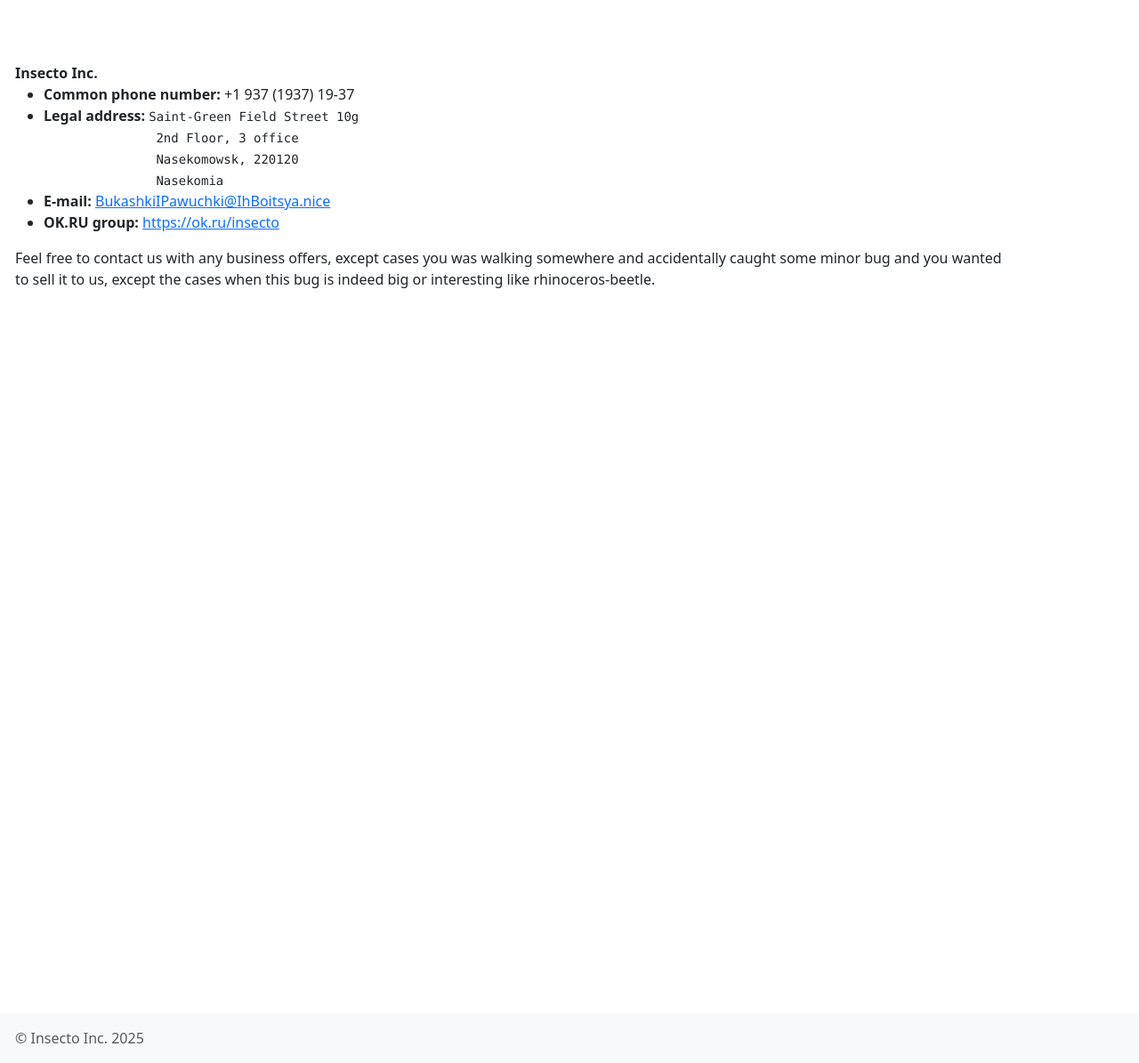
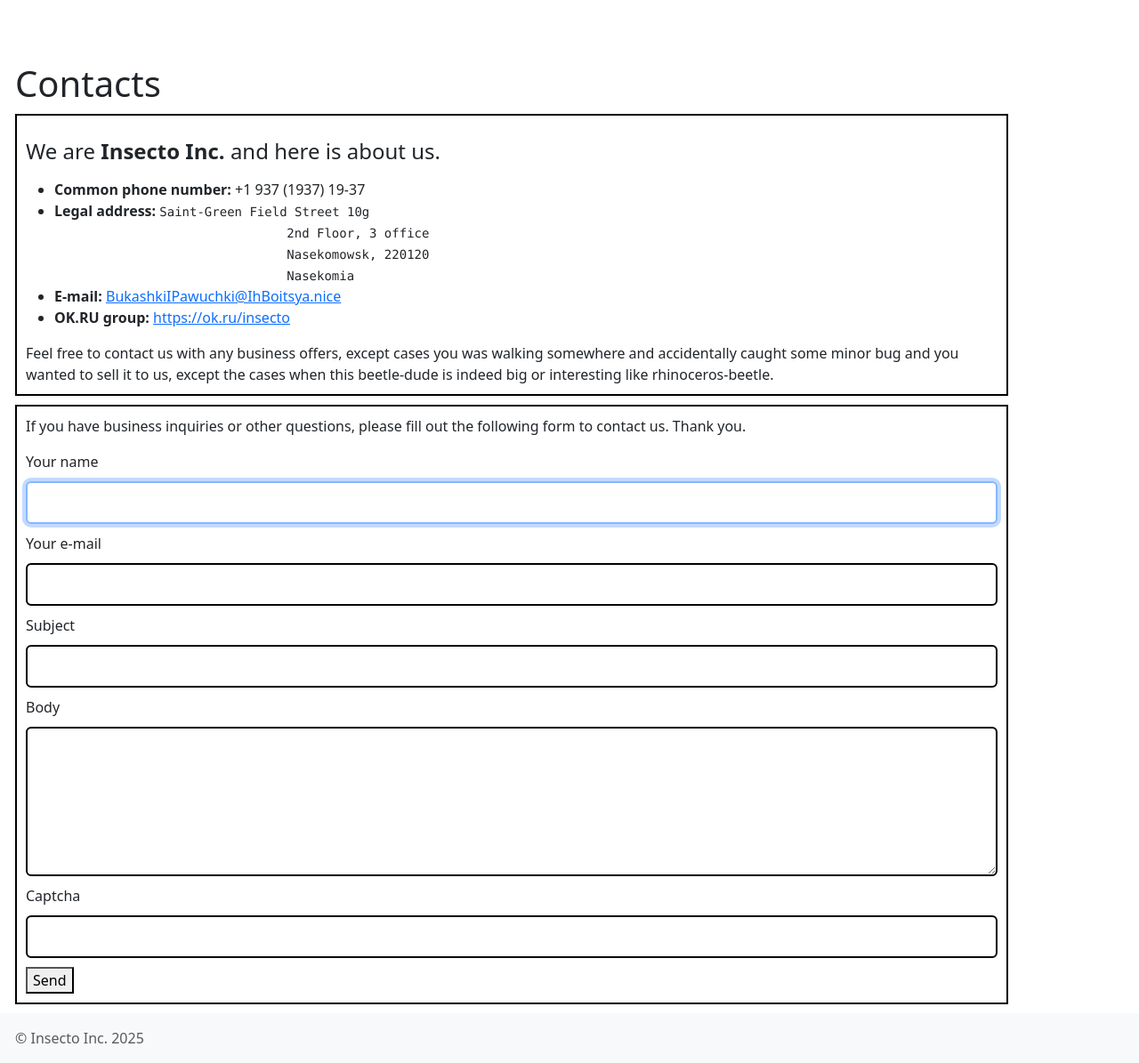
Before and after one commit to Slowpool/insecto, a Yii app: the page made by app-php/views/contacts/index.php in a window 1280 px wide. Shown: the whole page at 89% size. Run offline with PHP 8.4 and a stand-in for Yii, Linux system fonts and the light colour scheme; the template is opened without the code that fills it, so the values that code supplies are empty; form fields are guessed from the names that the template uses; some libraries are stand-ins or nearby versions.

Commit message:
+contact us form (90%)

```diff
--- a/app-php/config/params.php
+++ b/app-php/config/params.php
@@ -3,5 +3,5 @@
 return [
     'adminEmail' => 'admin@example.com',
     'senderEmail' => 'noreply@example.com',
-    'senderName' => 'Example.com mailer',
+    'senderName' => 'My pc',
 ];
--- a/app-php/views/contacts/index.php
+++ b/app-php/views/contacts/index.php
@@ -1,20 +1,46 @@
 <?php
 
 /** @var yii\web\View $this */
+/** @var yii\bootstrap5\ActiveForm $form */
+/** @var app\models\ContactForm $contactForm */
 
 use yii\bootstrap5\Html;
+use yii\bootstrap5\ActiveForm;
+use yii\captcha\Captcha;
 
 $this->title = 'Contacts';
 
 $okRuGroupUrl = 'https://ok.ru/insecto';
 $mail = 'BukashkiIPawuchki@IhBoitsya.nice';
+
 ?>
 
 <div id="contacts-page">
-    <address>
-        <strong>
-            Insecto Inc.
-        </strong>
+    <h1><?= Html::encode($this->title) ?></h1>
+
+    <?php if (Yii::$app->session->hasFlash('contactFormSubmitted')): ?>
+        <div class="alert alert-success">
+            Your message was sent. Thank you for contacting us.
+        </div>
+        <p>
+            Note that if you turn on the Yii debugger, you should be able
+            to view the mail message on the mail panel of the debugger.
+            <?php if (Yii::$app->mailer->useFileTransport): ?>
+                Because the application is in development mode, the email is not sent but saved as
+                a file under <code><?= Yii::getAlias(Yii::$app->mailer->fileTransportPath) ?></code>.
+                Please configure the <code>useFileTransport</code> property of the <code>mail</code>
+                application component to be false to enable email sending.
+            <?php endif; ?>
+        </p>
+
+    <?php else: ?>
+
+        <address id="contact-details">
+            <p>
+            <h4>
+                We are <strong>Insecto Inc.</strong> and here is about us.
+            </h4>
+            </p>
             <ul>
                 <li>
                     <label for="phone-number">
@@ -37,19 +63,50 @@
                     <label class="contact-item-title" for="contact-item-email">
                         <b>E-mail:</b>
                     </label>
-                <?= Html::a($mail, "mailto:$mail", ['id' => 'contact-item-email', 'class' =>
-                'contact-item']) ?>
+                    <?= Html::a($mail, "mailto:$mail", [
+                        'id' => 'contact-item-email',
+                        'class' =>
+                            'contact-item'
+                    ]) ?>
                 </li>
                 <li>
                     <label class="contact-item-title" for="contact-item-ok-ru">
                         <b>OK.RU group:</b>
                     </label>
-                <?= Html::a($okRuGroupUrl, $okRuGroupUrl, ['id' => 'contact-item-ok-ru', 'class' =>
-                'contact-item']) ?>
+                    <?= Html::a($okRuGroupUrl, $okRuGroupUrl, [
+                        'id' => 'contact-item-ok-ru',
+                        'class' =>
+                            'contact-item'
+                    ]) ?>
                 </li>
             </ul>
             <aside>
-            Feel free to contact us with any business offers, except cases you was walking somewhere and accidentally caught  some minor bug and you wanted to sell it to us, except the cases when this bug is indeed big or interesting like rhinoceros-beetle.
+                Feel free to contact us with any business offers, except cases you was walking somewhere and accidentally
+                caught some minor bug and you wanted to sell it to us, except the cases when this beetle-dude is indeed big
+                or
+                interesting like rhinoceros-beetle.
             </aside>
         </address>
+
+        <div id="contact-us">
+            <p>
+                If you have business inquiries or other questions, please fill out the following form to contact us.
+                Thank you.
+            </p>
+
+            <?php $form = ActiveForm::begin(['id' => 'contact-form']); ?>
+            <?= $form->field($contactForm, 'userName')->textInput(['autofocus' => true])->label('Your name') ?>
+            <?= $form->field($contactForm, 'userEmail')->label('Your e-mail') ?>
+            <?= $form->field($contactForm, 'subject') ?>
+            <?= $form->field($contactForm, 'body')->textarea(['rows' => 6]) ?>
+            <?= $form->field($contactForm, 'captcha')->widget(Captcha::class, [
+                'template' => '<div class="row"><div class="col-lg-3">{image}</div><div class="col-lg-6">{input}</div></div>',
+                'captchaAction' => '/contacts/captcha',
+                'imageOptions' => ['alt' => 'If you see this message, then something went wrong. Try updating the page or you can report about this problem to us.'],
+            ]) ?>
+            <?= Html::submitButton('Send') ?>
+            <?php ActiveForm::end(); ?>
+
+        <?php endif; ?>
     </div>
+</div>
--- a/app-php/views/search/index.php
+++ b/app-php/views/search/index.php
@@ -38,6 +38,8 @@
 
 ?>
 
+<?= Html::encode($this->title) ?>
+
 <div id="search-page">
     <search id="insects-search">
         <?php $searchForm = ActiveForm::begin([
@@ -67,7 +69,7 @@
                 <?php foreach ($cardsWithGoods as $itemCard): ?>
                     <li class="item-card">
                         <!-- TODO bind pictures -->
-                        <img class="item-card-picture" href="/ladybug.jpg" alt="the picture of <?= $itemCard->name ?>">
+                        <img class="item-card-picture" src="/ladybug.jpg" alt="the picture of <?= $itemCard->name ?>">
                         <div>
                             <strong>
                                 <?= $itemCard->name ?>
--- a/app-php/web/css/site.css
+++ b/app-php/web/css/site.css
@@ -36,6 +36,8 @@
 }
 
 search,
+#contact-details,
+#contact-us,
 .search-categories,
 .search-price-limits,
 .form-check-input,
@@ -45,6 +47,8 @@
 }
 
 search,
+#contact-details,
+#contact-us,
 .search-categories,
 .search-price-limits,
 .form-control {
@@ -59,8 +63,8 @@
 }
 
 .item-card-picture {
-    width: 80%;
-    height: 80%;
+    width: 50%;
+    height: 50%;
 }
 
 #results-list {
--- a/app-php/web/js/search.js
+++ b/app-php/web/js/search.js
@@ -16,6 +16,8 @@
                 || input.classList.contains('search-category-checkbox')) {
                 input.disabled = true;
             }
+
+            // TODO handle hidden default input with value 0 for checkboxes when the checkbox is 1 so that url wouldn't contain parameters like `isAlive=0&isAlive=1` simultaneously
         }
         return true;
     });
```
Also changed, not shown: app-php/aside/dummy data.sql (+1 -1 lines), app-php/config/web.php (+3 -4 lines), app-php/controllers/ContactsController.php (+14 -7 lines), app-php/controllers/SearchController.php (+0 -10 lines), app-php/models/ContactForm.php (+24 -26 lines). Lines whose indentation alone changed are shown as unchanged.
